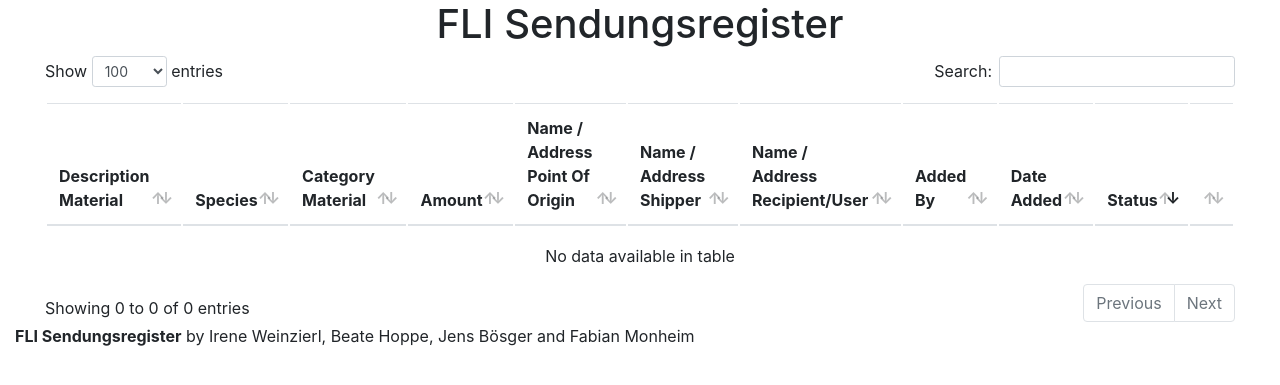
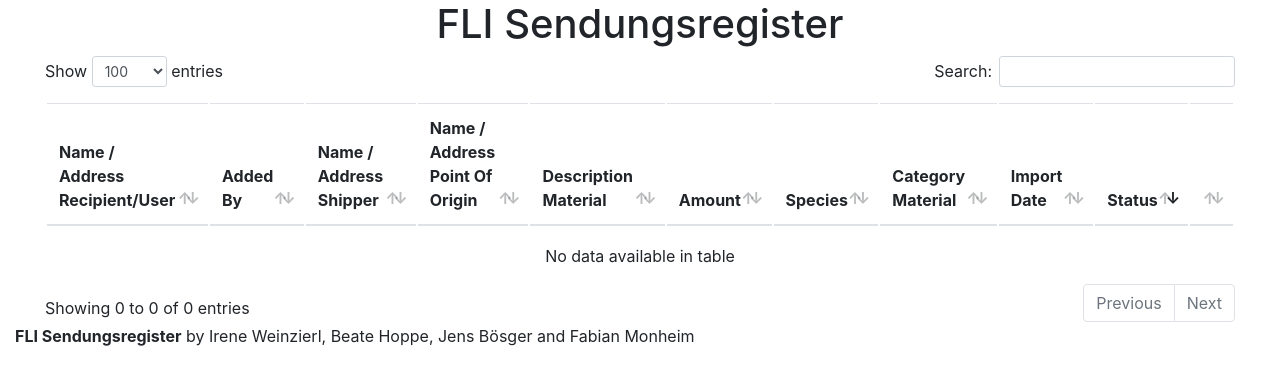
Before and after one commit to FLI-CF-Life-Science-Computing/sendungregister, a Django app: page / in a window 1280 px wide. Shown: the part 88-473 px from the top of the page. Run offline with Django 4.2, Linux system fonts and the light colour scheme; a user stored in the database is signed in; tables that the repository leaves empty hold one stand-in row (values such as "Sample post"); lists and menus that the app fills with data are empty; parts of the project's set-up code (start-up, migrations or seed data) failed here and were passed over; some libraries are stand-ins or nearby versions.

Commit message:
new field order

```diff
--- a/tnp/templates/home.html
+++ b/tnp/templates/home.html
@@ -39,15 +39,15 @@
       <table id="datatable" class="table is-striped is-hoverable is-scrollable">
         <thead>
           <tr>
+          <th class="header"> Name / Address Recipient/User</th>
+          <th class="header"> Added By</th>
+          <th class="header"> Name / Address Shipper</th>
+          <th class="header"> Name / Address Point Of Origin</th>
           <th class="header"> Description Material</th>
+          <th class="header"> Amount</th>
           <th class="header"> Species</th>
           <th class="header"> Category Material</th>
-          <th class="header"> Amount</th>
-          <th class="header"> Name / Address Point Of Origin</th>
-          <th class="header"> Name / Address Shipper</th>
-          <th class="header"> Name / Address Recipient/User</th>
-          <th class="header"> Added By</th>
-          <th class="header"> Date Added</th>
+          <th class="header"> Import Date</th>
           <th class="header"> Status</th>
           <th class="header"></th>
           </tr>
@@ -55,15 +55,15 @@
         <tbody>
           {% for f in filter.qs %}
           <tr>
+            <td>{{f.recipient}}</td>
+            <td>{{f.added_by.first_name}} {{f.added_by.last_name}} ({{f.added_by.profile.lab}})</td>
+            <td>{{f.sender}}</td>
+            <td>{{f.point_of_origin}}</td>
             <td>{{f.material}}</td>
+            <td>{{f.amount|floatformat}} {{f.unit}}</td>
             <td>{{f.specie}}</td>
             <td>{{f.category}}</td>
-            <td>{{f.amount|floatformat}} {{f.unit}}</td>
-            <td>{{f.point_of_origin}}</td>
-            <td>{{f.sender}}</td>
-            <td>{{f.recipient}}</td>
-            <td>{{f.added_by.first_name}} {{f.added_by.last_name}} ({{f.added_by.profile.lab}})</td>
-            <td>{{f.creation_date|date:'d.m.Y'}}</td>
+            <td>{{f.import_date|date:'d.m.Y'}}</td>
             <td>{% if f.status == 'o' %} open {% else %} closed {% endif %}</td>
             <td><a href="/edit/{{f.pk}}">Edit</a></td>
           </tr>
```
